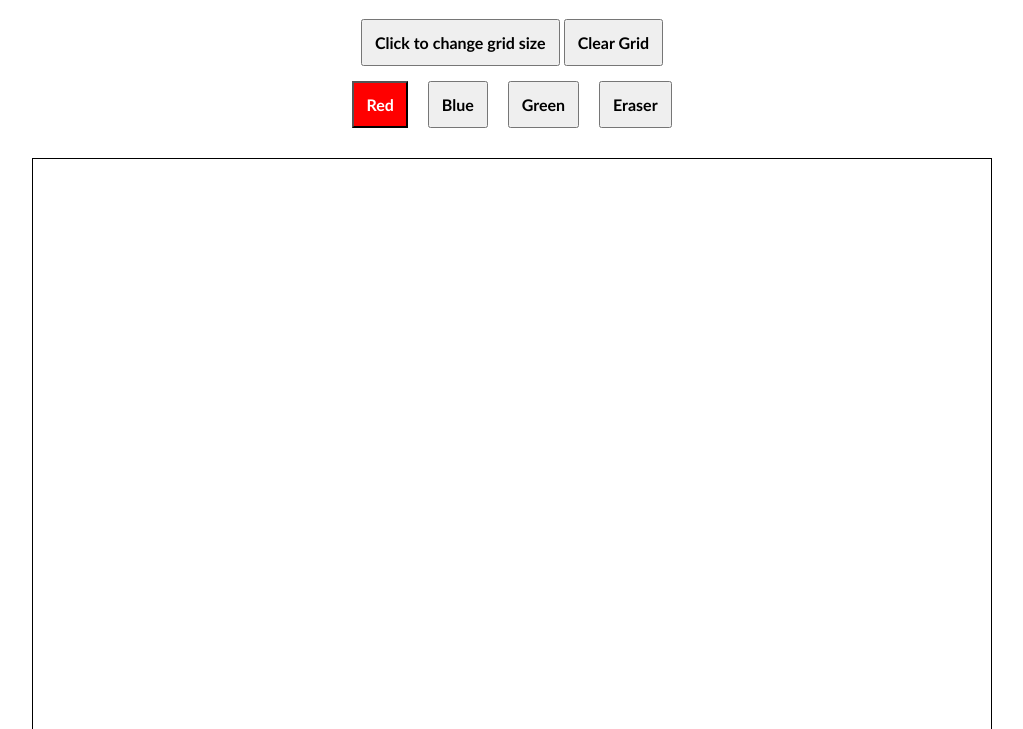
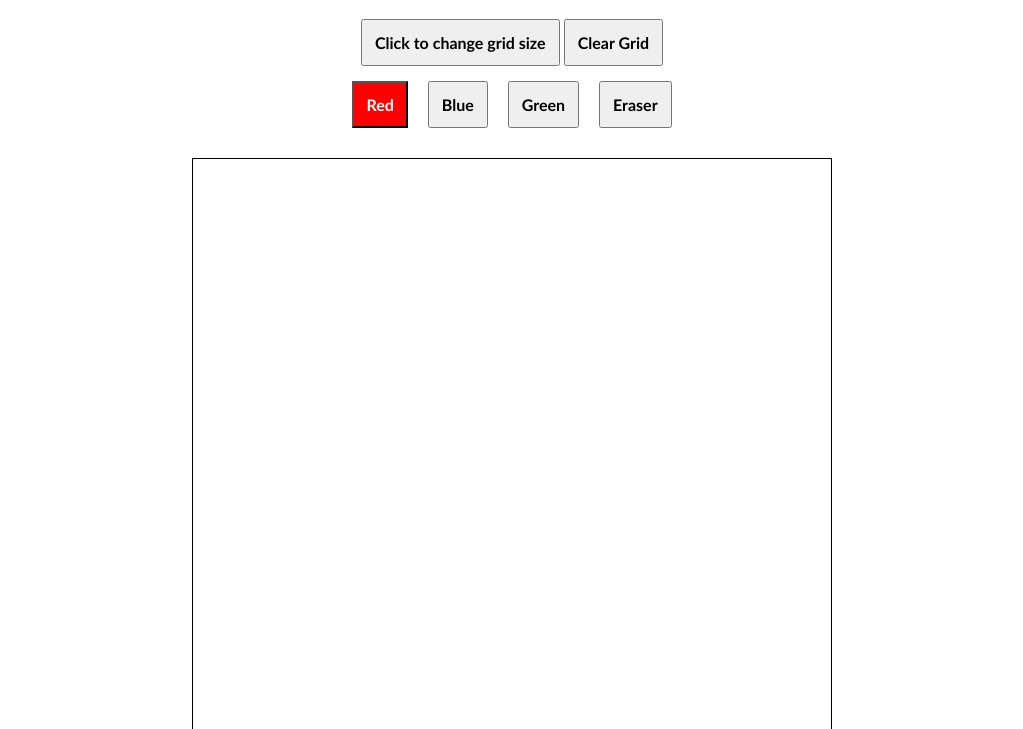
Before and after one commit to ADDikt88/etch-a-sketch, a plain HTML site: page index.html in a window 1280 px wide. Shown: the part 71-800 px from the top of the page, without its empty margins (128-1151 px from the left). Drawn offline with Linux system fonts and the light colour scheme.

Commit message:
Change default palette size
Size of palette was too big for my own personal
preference. Changed to 640x640.

```diff
--- a/eas.js
+++ b/eas.js
@@ -7,7 +7,7 @@ let areaSize;
 let colorChoice = "red";
 
 function drawGrid(sizeInput){
-    areaSize = 960;
+    areaSize = 640;
     for (let i = 0; i < sizeInput; i++){
         divRow[i] = document.createElement("div");
         divRow[i].setAttribute("class", "row");
--- a/styles.css
+++ b/styles.css
@@ -26,8 +26,8 @@ body{
     display: flex;
     justify-content:center;
     border: 1px solid black;
-    width: 960px;
-    height: 960px;
+    width: 640px;
+    height: 640px;
 }
 
 .row {
```
